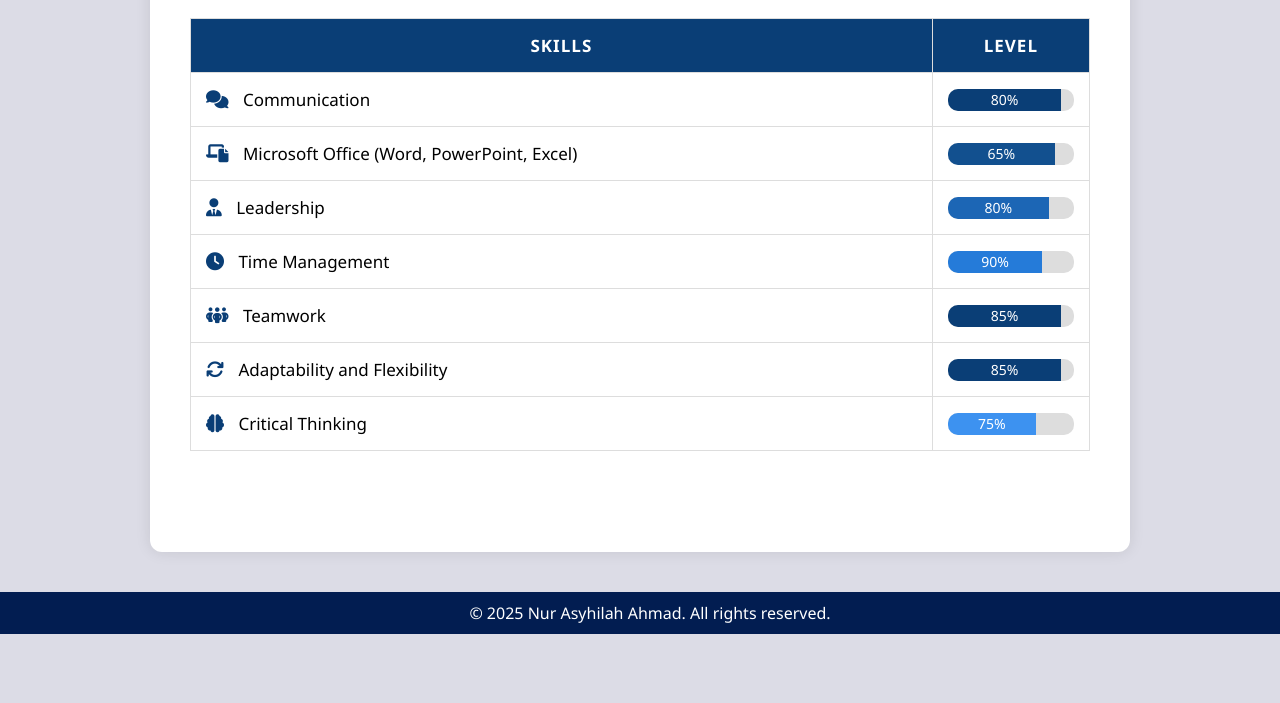
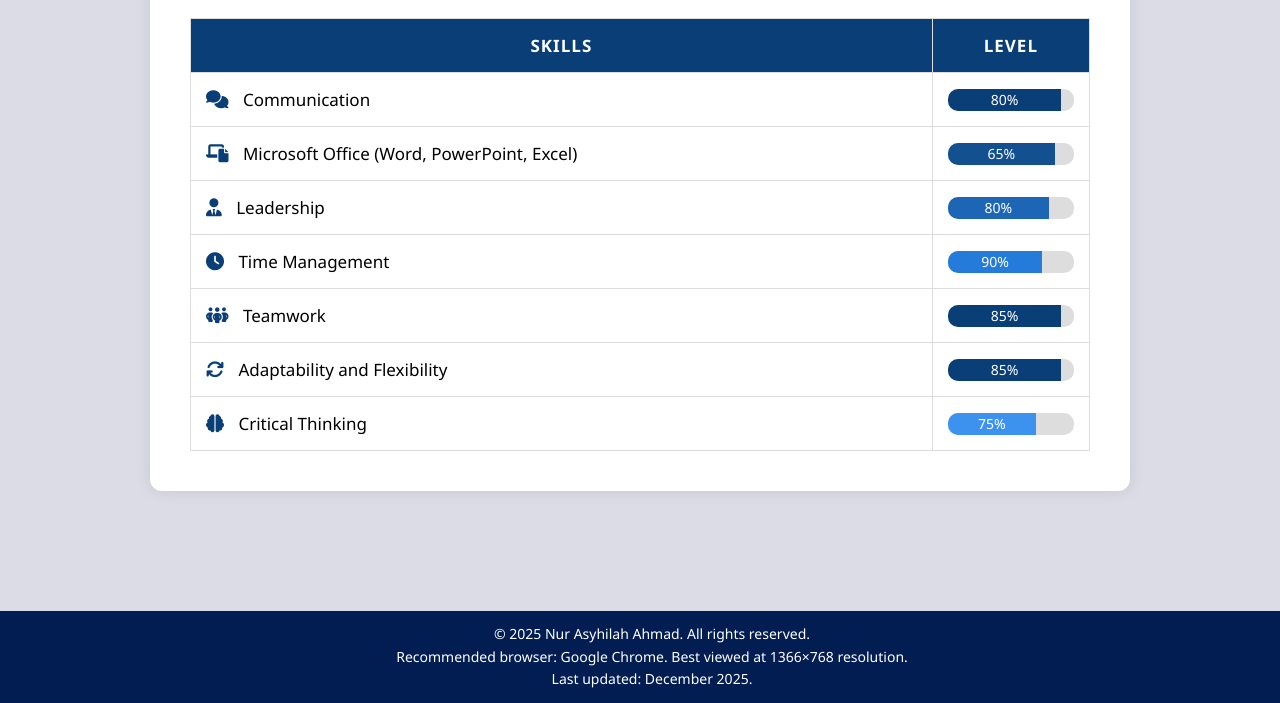
Before and after one commit to Asyhilah/E-Resume-Website, a plain HTML site: page skills.html in a window 1280 px wide. Shown: the part 166-869 px from the top of the page. Before the commit the page ends 800 px from the top, so only its background shows below. Drawn offline with Linux system fonts and the light colour scheme.

Commit message:
Update skills.html

```diff
--- a/skills.html
+++ b/skills.html
@@ -52,7 +52,6 @@
             letter-spacing: 1px;
         }
 
-
         .skill-icon {
             color: #0a3e76;
             margin-right: 10px;
@@ -84,11 +83,12 @@
         footer {
             background: #021D51;
             width: 100%;
-            padding: 10px;
+            padding: 12px;
             color: white;
             text-align: center;
-            margin-top: auto;
-            border-radius: 0;
+            margin-top: 80px;
+            font-size: 14px;
+            line-height: 1.6;
         }
     </style>
 </head>
@@ -171,7 +171,9 @@
     </div>
 
     <footer>
-        © 2025 Nur Asyhilah Ahmad. All rights reserved.
+        © 2025 Nur Asyhilah Ahmad. All rights reserved. <br>
+        Recommended browser: Google Chrome. Best viewed at 1366×768 resolution. <br>
+        Last updated: December 2025.
     </footer>
 
 </body>
```
